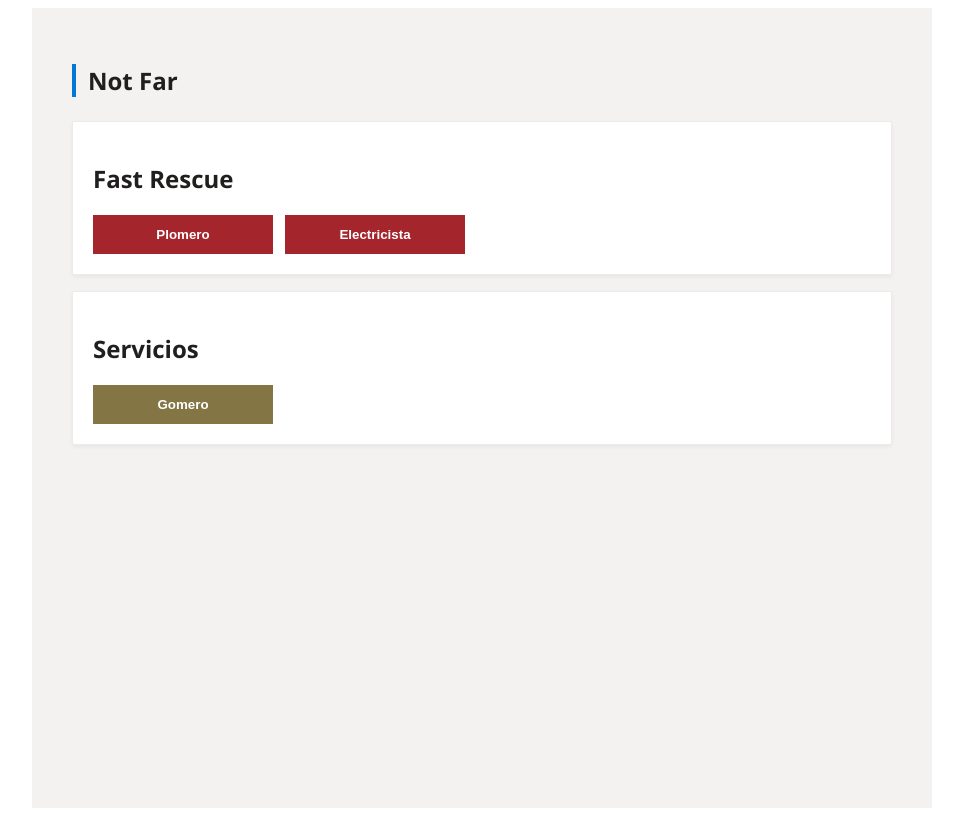
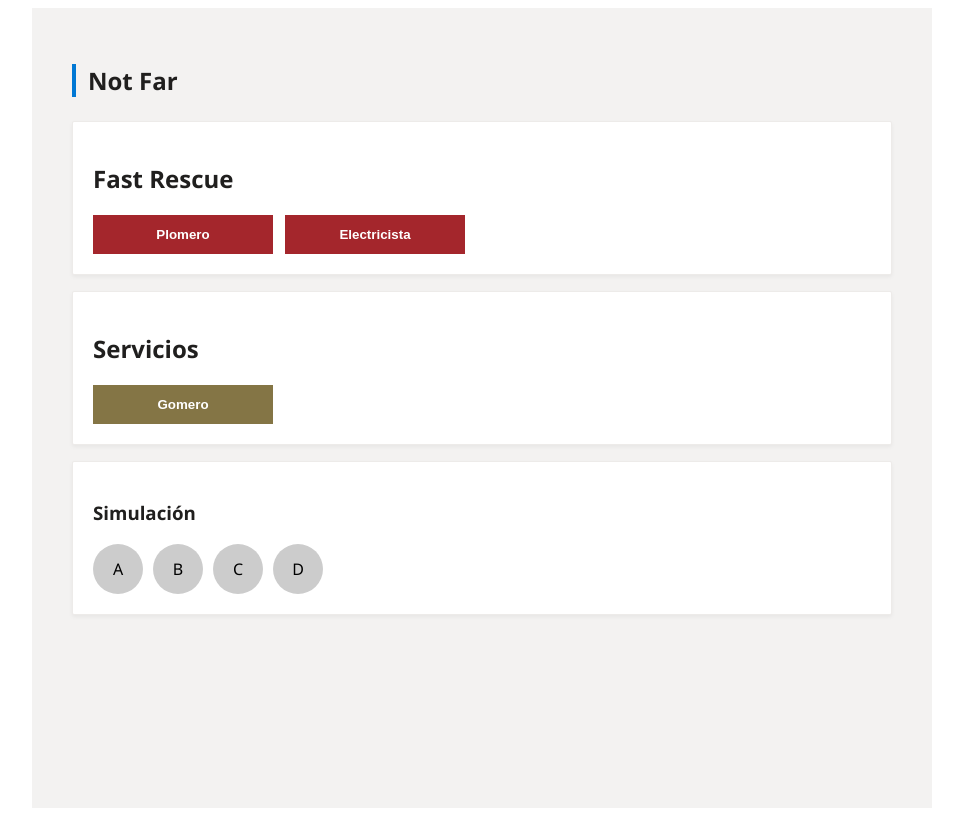
Before and after one commit to JavierTLoina/NotFar-Find-your-Rescue-, a React (Vite) app in the folder NotFar/: page / in a window 1280 px wide. Shown: the whole page, without its empty margins (158-1121 px from the left). Built offline with nearby package versions, Linux system fonts and the light colour scheme.

Commit message:
feat: realtime technician simulation

```diff
--- a/NotFar/src/App.tsx
+++ b/NotFar/src/App.tsx
@@ -12,6 +12,8 @@ type Resultado = {
 
 function App() {
   const [resultado, setResultado] = useState<Resultado | null>(null);
+  const [posicionActual, setPosicionActual] = useState<string | null>(null);
+  const [recorrido, setRecorrido] = useState<string[]>([]);
 
   const buscarTecnico = (tipo: string, destino: string) => {
     let mejor: string | null = null;
@@ -31,6 +33,22 @@ function App() {
     });
 
     setResultado({ mejor, mejorDist, ruta: mejorRuta });
+    simularMovimiento(mejorRuta);
+  };
+
+  const simularMovimiento = (ruta: string[]) => {
+    let i = 0;
+    setRecorrido([]);
+
+    const intervalo = setInterval(() => {
+      setPosicionActual(ruta[i]);
+      setRecorrido((prev) => [...prev, ruta[i]]);
+      i++;
+
+      if (i >= ruta.length) {
+        clearInterval(intervalo);
+      }
+    }, 1000);
   };
 
   return (
@@ -73,6 +91,35 @@ function App() {
           <p>Ruta: {resultado.ruta.join(" → ")}</p>
         </div>
       )}
+
+      <div className="card">
+        <h3>Simulación</h3>
+
+        <div style={{ display: "flex", gap: "10px", marginTop: "10px" }}>
+          {["A", "B", "C", "D"].map((nodo) => (
+            <div
+              key={nodo}
+              style={{
+                width: "50px",
+                height: "50px",
+                borderRadius: "50%",
+                display: "flex",
+                alignItems: "center",
+                justifyContent: "center",
+                background:
+                  posicionActual === nodo
+                    ? "#22c55e"
+                    : recorrido.includes(nodo)
+                      ? "#38bdf8"
+                      : "#ccc",
+                color: "black",
+              }}
+            >
+              {nodo}
+            </div>
+          ))}
+        </div>
+      </div>
     </div>
   );
 }
```
Also changed, not shown: 1 other file (tests, documents, lock files or other folders).
